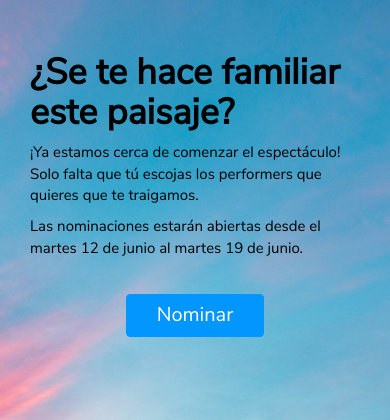
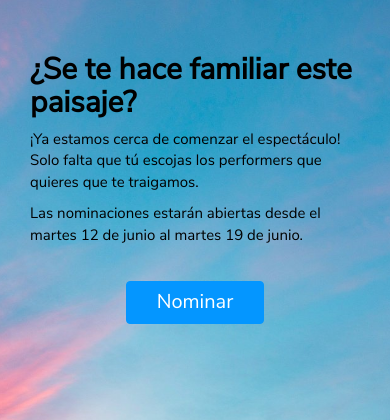
Before and after one commit to usbceic/CompuShow2017, a Django app: page / in a window 390 px wide. Shown: the part 51-471 px from the top of the page. Run offline with Django 3.2, Linux system fonts and the light colour scheme; the visitor is signed in with stand-in values (Sample User, id 1); data that the repository does not hold is empty; parts of the project's set-up code (start-up, migrations or seed data) failed here and were passed over; some libraries are stand-ins or nearby versions.

Commit message:
cambios en mobile

```diff
--- a/voting/static/voting/css/index.css
+++ b/voting/static/voting/css/index.css
@@ -24,6 +24,11 @@ body {
 @media screen and (max-width: 800px){
     .main-text{
         font-size: 1.5rem;
+    }
+}
+@media screen and (max-width: 600px){
+    .presentation > h1{
+        font-size: 3rem;
     }
 }
 
```
